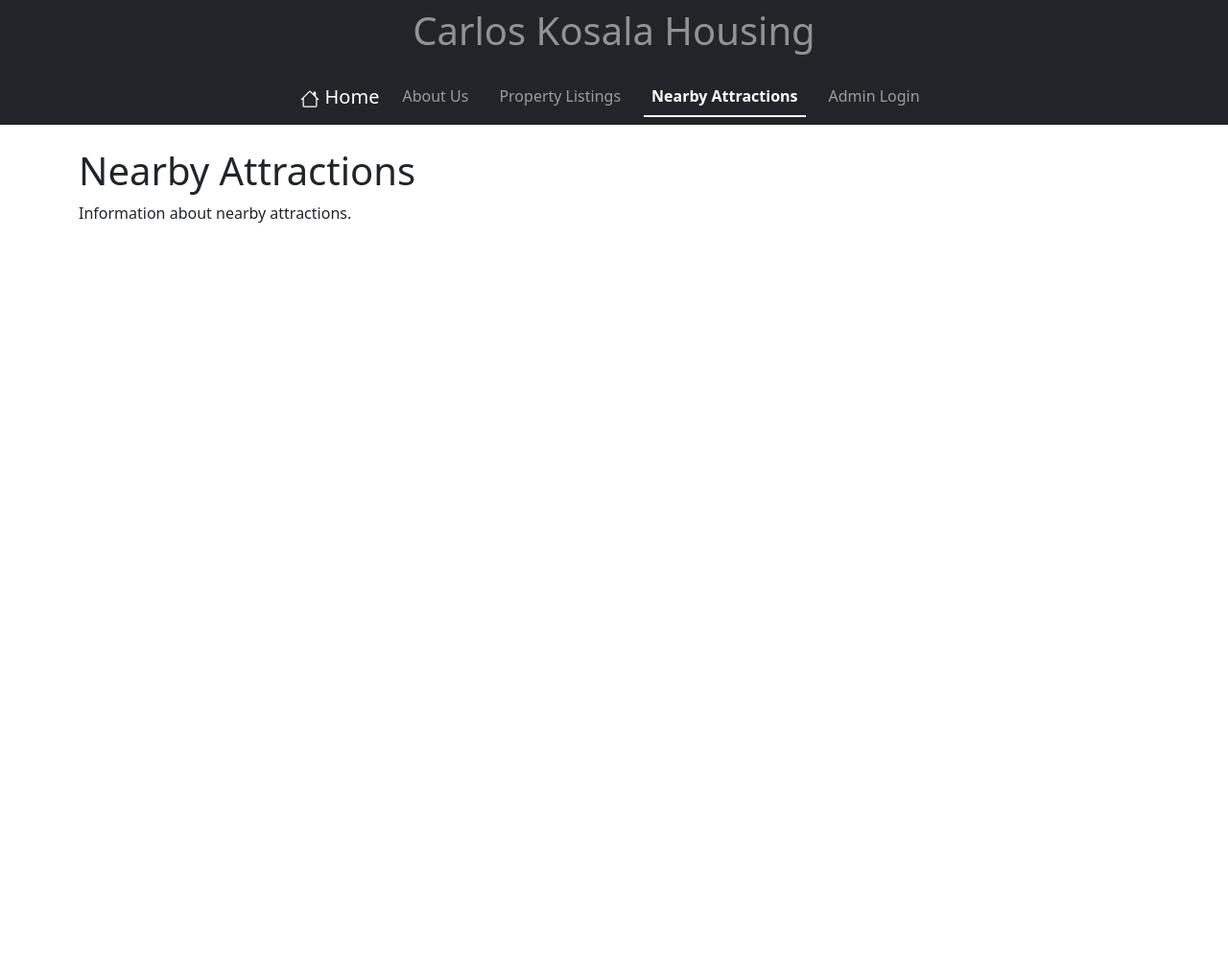
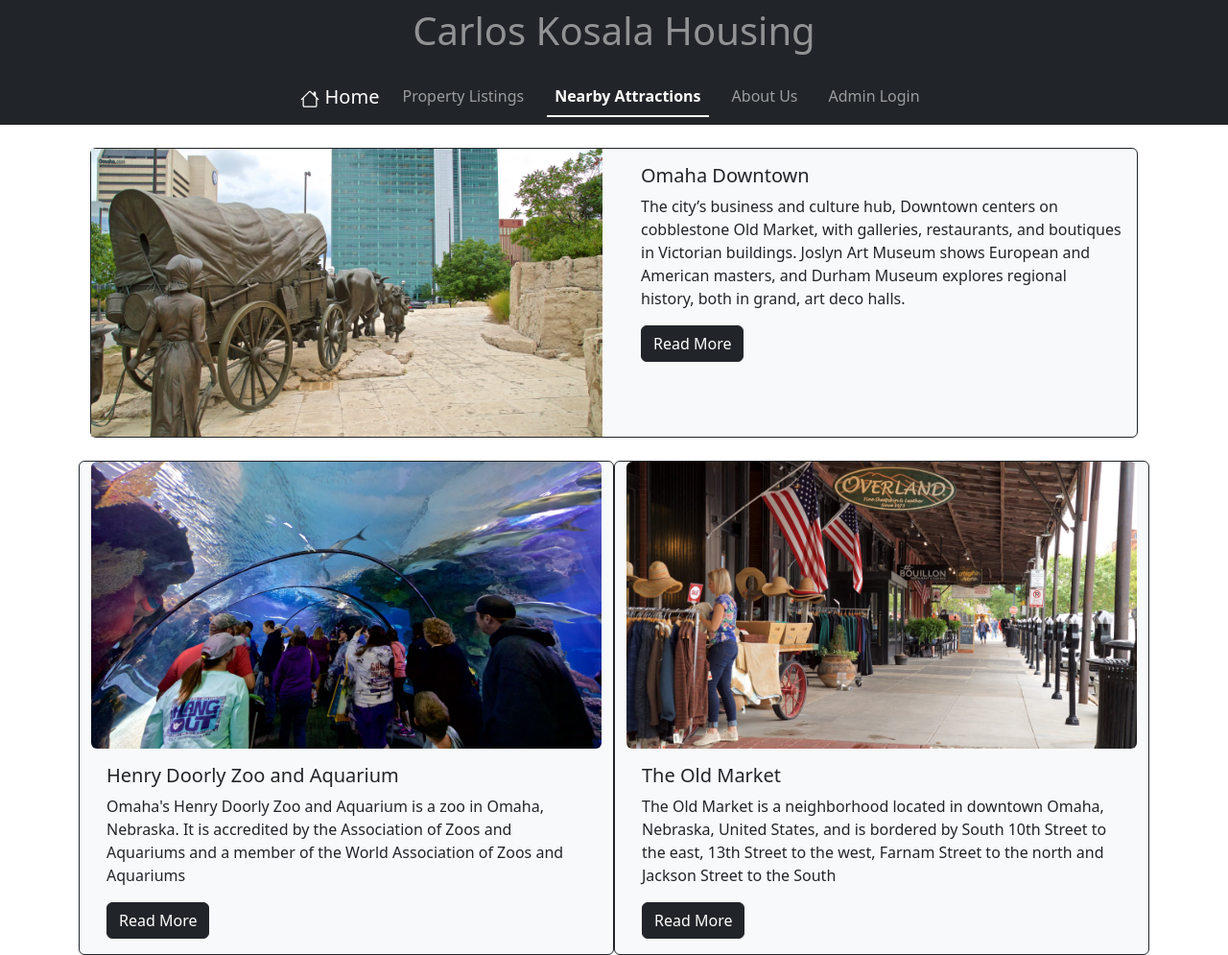
Before and after one commit to jayasripitti/PropertyListing, a Django app: page /attractions/ in a window 1280 px wide. Shown: the whole page at 96% size. Before the commit the page ends 232 px from the top, so only its background shows below. Run offline with Django 5.2, Linux system fonts and the light colour scheme.

Commit message:
adding: attractions

```diff
--- a/main/templates/main/about.html
+++ b/main/templates/main/about.html
@@ -5,7 +5,7 @@
             <div class="col-lg-6">
                 <div class="about-avatar">
                     {% load static %}
-                    <img src="{% static 'profile_pic.jpeg' %}" height="100%" width="100%"/>
+                    <img src="{% static 'profile_pic.jpeg' %}" height="100%" width="100%" class="rounded"/>
                 </div>
             </div>
             <div class="col-lg-6">
--- a/main/templates/main/attractions.html
+++ b/main/templates/main/attractions.html
@@ -1,5 +1,48 @@
-{% extends 'main/base.html' %}
-{% block content %}
-<h1>Nearby Attractions</h1>
-<p>Information about nearby attractions.</p>
+{% extends 'main/base.html' %} {% block content %}
+{% load static %}
+<div class="container">
+    <div class="card text-dark bg-light border-dark">
+        <div class="row">
+            <div class="col">
+                <img class="d-block w-100" src="{% static 'attractions/downtown.avif' %}" alt="Downtown" />
+            </div>
+            <div class="col">
+                <div class="card-body">
+                    <h5 class="card-title">Omaha Downtown</h5>
+                    <p class="card-text">The city’s business and culture hub, Downtown centers on cobblestone Old
+                        Market, with galleries, restaurants, and boutiques in Victorian buildings. Joslyn Art Museum
+                        shows European and American masters, and Durham Museum explores regional history, both in grand,
+                        art deco halls.
+                    </p>
+                    <a href="#" class="btn btn-dark">Read More</a>
+                </div>
+            </div>
+        </div>
+    </div>
+    <br>
+    <div class="row">
+        <div class="card col-xl text-dark bg-light border-dark">
+            <img class="d-block w-100 rounded" src="{% static 'attractions/zoo.avif' %}"
+                alt="Henry Doorly Zoo and Aquarium" />
+            <div class="card-body">
+                <h5 class="card-title">Henry Doorly Zoo and Aquarium</h5>
+                <p class="card-text">Omaha's Henry Doorly Zoo and Aquarium is a zoo in Omaha, Nebraska. It is accredited
+                    by the Association of Zoos and Aquariums and a member of the World Association of Zoos and Aquariums
+                </p>
+                <a href="#" class="btn btn-dark">Read More</a>
+            </div>
+        </div>
+        <div class="card col-xl text-dark bg-light border-dark">
+            <img class="d-block w-100 rounded" src="{% static 'attractions/market.avif' %}" alt="The Old Market" />
+            <div class="card-body">
+                <h5 class="card-title">The Old Market</h5>
+                <p class="card-text">The Old Market is a neighborhood located in downtown Omaha, Nebraska, United
+                    States, and is bordered by South 10th Street to the east, 13th Street to the west, Farnam Street to
+                    the north and Jackson Street to the South</p>
+                <a href="#" class="btn btn-dark">Read More</a>
+            </div>
+        </div>
+    </div>
+</div>
+</div>
 {% endblock %}
--- a/main/templates/main/base.html
+++ b/main/templates/main/base.html
@@ -1,6 +1,7 @@
 <!-- main/templates/main/base.html -->
 <!DOCTYPE html>
 <html lang="en">
+
 <head>
     <meta charset="UTF-8">
     <meta name="viewport" content="width=device-width, initial-scale=1.0">
@@ -8,31 +9,40 @@
     <!-- Bootstrap CSS -->
     <link href="https://cdn.jsdelivr.net/npm/bootstrap@5.3.3/dist/css/bootstrap.min.css" rel="stylesheet">
 </head>
+
 <body>
-    <nav class="navbar navbar-expand-lg bg-dark justify-content-center sticky-top" data-bs-theme="dark"><h1 class="text-white-50">Carlos Kosala Housing</h1></nav>
+    <nav class="navbar navbar-expand-lg bg-dark justify-content-center sticky-top" data-bs-theme="dark">
+        <h1 class="text-white-50">Carlos Kosala Housing</h1>
+    </nav>
     <nav class="navbar navbar-expand-lg bg-dark justify-content-center sticky-top" data-bs-theme="dark">
         <a class="navbar-brand" href="{% url 'home' %}">
-            <svg xmlns="http://www.w3.org/2000/svg" width="20" height="20" fill="currentColor" class="bi bi-house" viewBox="0 0 16 16">
-                <path d="M8.707 1.5a1 1 0 0 0-1.414 0L.646 8.146a.5.5 0 0 0 .708.708L2 8.207V13.5A1.5 1.5 0 0 0 3.5 15h9a1.5 1.5 0 0 0 1.5-1.5V8.207l.646.647a.5.5 0 0 0 .708-.708L13 5.793V2.5a.5.5 0 0 0-.5-.5h-1a.5.5 0 0 0-.5.5v1.293zM13 7.207V13.5a.5.5 0 0 1-.5.5h-9a.5.5 0 0 1-.5-.5V7.207l5-5z"/>
+            <svg xmlns="http://www.w3.org/2000/svg" width="20" height="20" fill="currentColor" class="bi bi-house"
+                viewBox="0 0 16 16">
+                <path
+                    d="M8.707 1.5a1 1 0 0 0-1.414 0L.646 8.146a.5.5 0 0 0 .708.708L2 8.207V13.5A1.5 1.5 0 0 0 3.5 15h9a1.5 1.5 0 0 0 1.5-1.5V8.207l.646.647a.5.5 0 0 0 .708-.708L13 5.793V2.5a.5.5 0 0 0-.5-.5h-1a.5.5 0 0 0-.5.5v1.293zM13 7.207V13.5a.5.5 0 0 1-.5.5h-9a.5.5 0 0 1-.5-.5V7.207l5-5z" />
             </svg>
             Home
         </a>
-        <button class="navbar-toggler" type="button" data-toggle="collapse" data-target="#navbarNav" aria-controls="navbarNav" aria-expanded="false" aria-label="Toggle navigation">
+        <button class="navbar-toggler" type="button" data-toggle="collapse" data-target="#navbarNav"
+            aria-controls="navbarNav" aria-expanded="false" aria-label="Toggle navigation">
             <span class="navbar-toggler-icon"></span>
         </button>
         <div id="navbarNav">
             <ul class="navbar-nav nav-underline">
                 <li class="nav-item">
+                    <a class="nav-link {% if nbar == 'properties' %}active{% endif %}"
+                        href="{% url 'properties' %}">Property Listings</a>
+                </li>
+                <li class="nav-item">
+                    <a class="nav-link {% if nbar == 'attractions' %}active{% endif %}"
+                        href="{% url 'attractions' %}">Nearby Attractions</a>
+                </li>
+                <li class="nav-item">
                     <a class="nav-link {% if nbar == 'about' %}active{% endif %}" href="{% url 'about' %}">About Us</a>
                 </li>
                 <li class="nav-item">
-                    <a class="nav-link {% if nbar == 'properties' %}active{% endif %}" href="{% url 'properties' %}">Property Listings</a>
-                </li>
-                <li class="nav-item">
-                    <a class="nav-link {% if nbar == 'attractions' %}active{% endif %}" href="{% url 'attractions' %}">Nearby Attractions</a>
-                </li>
-                <li class="nav-item">
-                    <a class="nav-link {% if nbar == 'login' %}active{% endif %}" href="{% url 'login' %}">Admin Login</a>
+                    <a class="nav-link {% if nbar == 'login' %}active{% endif %}" href="{% url 'login' %}">Admin
+                        Login</a>
                 </li>
             </ul>
         </div>
@@ -44,4 +54,5 @@
     <script src="https://code.jquery.com/jquery-3.7.1.js"></script>
     <script src="https://cdn.jsdelivr.net/npm/bootstrap@5.3.3/dist/js/bootstrap.bundle.min.js"></script>
 </body>
+
 </html>
```
Also changed, not shown: main/templates/main/home.html (+9 -9 lines), main/static/attractions/downtown.avif (added), main/static/attractions/market.avif (added), main/static/attractions/zoo.avif (added).
